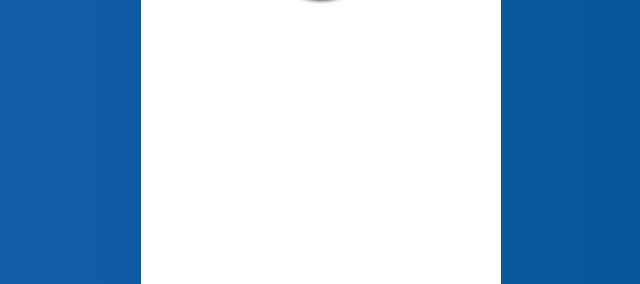
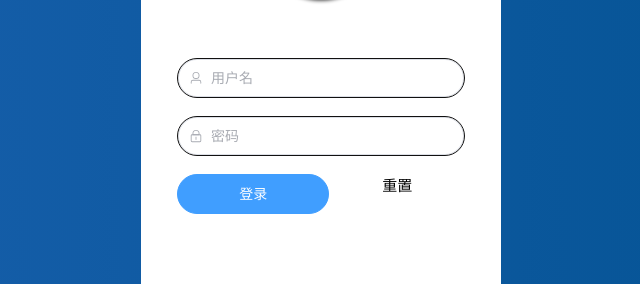
Before and after one commit to Gerogina6/VUE3_ERP, a Vue app: page /login in a window 1280 px wide. Shown: the part 317-601 px from the top of the page, without its empty margins (319-959 px from the left). Built offline with nearby package versions, Linux system fonts and the light colour scheme.

Commit message:
initial login

```diff
--- a/components.d.ts
+++ b/components.d.ts
@@ -8,7 +8,11 @@
 declare module 'vue' {
   export interface GlobalComponents {
     ElButton: typeof import('element-plus/es')['ElButton']
+    ElForm: typeof import('element-plus/es')['ElForm']
+    ElFormItem: typeof import('element-plus/es')['ElFormItem']
+    ElIcon: typeof import('element-plus/es')['ElIcon']
     ElImage: typeof import('element-plus/es')['ElImage']
+    ElInput: typeof import('element-plus/es')['ElInput']
     HelloWorld: typeof import('./src/components/HelloWorld.vue')['default']
     IconCommunity: typeof import('./src/components/icons/IconCommunity.vue')['default']
     IconDocumentation: typeof import('./src/components/icons/IconDocumentation.vue')['default']
--- a/package.json
+++ b/package.json
@@ -12,6 +12,7 @@
     "format": "prettier --write src/"
   },
   "dependencies": {
+    "@element-plus/icons-vue": "^2.1.0",
     "axios": "^1.5.0",
     "element-plus": "^2.3.14",
     "pinia": "^2.1.6",
--- a/src/main.ts
+++ b/src/main.ts
@@ -6,8 +6,13 @@
 
 import App from './App.vue'
 import router from './router'
+import * as ElIconModules from '@element-plus/icons-vue'
 
 const app = createApp(App)
+// 统一注册el-icon图标
+for(const iconName in ElIconModules) {
+    app.component(iconName, ElIconModules[iconName])
+}
 
 app.use(createPinia())
 app.use(router)
--- a/src/views/LoginView.vue
+++ b/src/views/LoginView.vue
@@ -2,17 +2,32 @@
   <div id="login">
     <div class="login-box">
       <div class="logo">
-        <el-image src="https://wallpapercave.com/wp/wp2775554.png" fit="fill" :lazy="true"></el-image>
+        <el-image src="https://wallpapercave.com/wp/wp2775554.png" fit="cover" :lazy="true"></el-image>
       </div>
+      <el-form>
+        <el-form-item>
+          <el-input class="input" placeholder="用户名" prefix-icon="User" />
+        </el-form-item>
+        <el-form-item>
+          <el-input class="input" placeholder="密码" prefix-icon="Lock" />
+        </el-form-item>
+        <div class="btns">
+          <el-button type="primary" class="btn">登录</el-button>
+          <div class="btn reset">重置</div>
+        </div>
+      </el-form>
     </div>
   </div>
 </template>
 
 <stript setup lang="ts">
 
+export default {
+
+}
 </stript>
 
-<style lang="scss" scope>
+<style lang="scss" scoped>
 #login {
   height: 100vh;
   background: linear-gradient(to right, #1960ae, #025291);
@@ -39,5 +54,33 @@
     margin-bottom: 30px;
     overflow: hidden;
   }
+
+  .el-form {
+    width: 90%;
+    margin-top: 30px;
+    .input {
+      height: 40px;
+      :deep(.el-input__wrapper) {
+        border-radius: 20px;
+        border: 1px solid #111;
+      }
+    }
+    .btns {
+      display: flex;
+      justify-content: center;
+      align-items: center;
+
+      .btn {
+        width: 100%;
+        height: 40px;
+        border-radius: 20px;
+        margin-bottom: 20px;
+        cursor: pointer;
+      }
+      .reset {
+        text-align: center;
+      }
+    }
+  }
 }
 </style>
```
Also changed, not shown: 1 other file (tests, documents, lock files or other folders).
